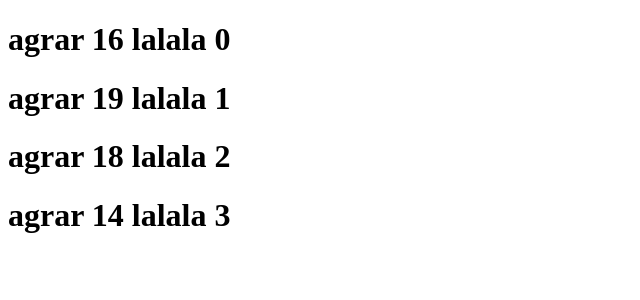
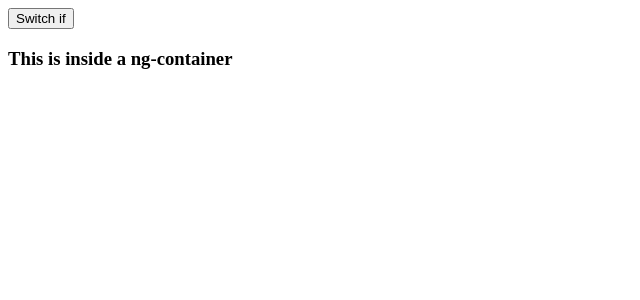
Before and after one commit to ForgeTech/agrardata, an Angular app: page / in a window 1280 px wide. Shown: the top 300 px of the page, without its empty margins (0-640 px from the left). Built offline with nearby package versions, Linux system fonts and the light colour scheme.

Commit message:
ng-if and ng-template switcher example

```diff
--- a/src/app/agrar/agrar.component.html
+++ b/src/app/agrar/agrar.component.html
@@ -1,3 +1,12 @@
-<ng-container *ngFor="let item of [6, 9, 8, 4]; index as i;">
+<button (click)="switchIf($event)">Switch if</button>
+
+<ng-container *ngIf="showIf; else template">
+  <h3>This is inside a ng-container</h3>
+</ng-container>
+
+<ng-template #template>
+  <h3>This is inside a ng-template</h3>
+  <ng-container *ngFor="let item of [6, 9, 8, 4]; index as i;">
     <h1>agrar {{ value + item }} lalala {{ i }}</h1>
-</ng-container>
+  </ng-container>
+</ng-template>
--- a/src/app/agrar/agrar.component.ts
+++ b/src/app/agrar/agrar.component.ts
@@ -6,15 +6,21 @@ import { Component, OnInit } from '@angular/core';
   styleUrls: ['./agrar.component.scss']
 })
 export class AgrarComponent implements OnInit {
-
+  // Class-Member variables
   public value: number = 10;
-
+  public showIf: boolean = true;
+  // Class Constructor
   constructor() {
     console.log('CONSTRUCTOR');
   }
-
+  // Angular Live-Cycle Methode
   ngOnInit() {
     console.log('NG INIT');
   }
+  // Class-Memeber Methode
+  public switchIf( event: Event): void {
+    event.preventDefault();
+    this.showIf = !this.showIf;
+  }
 
 }
```
